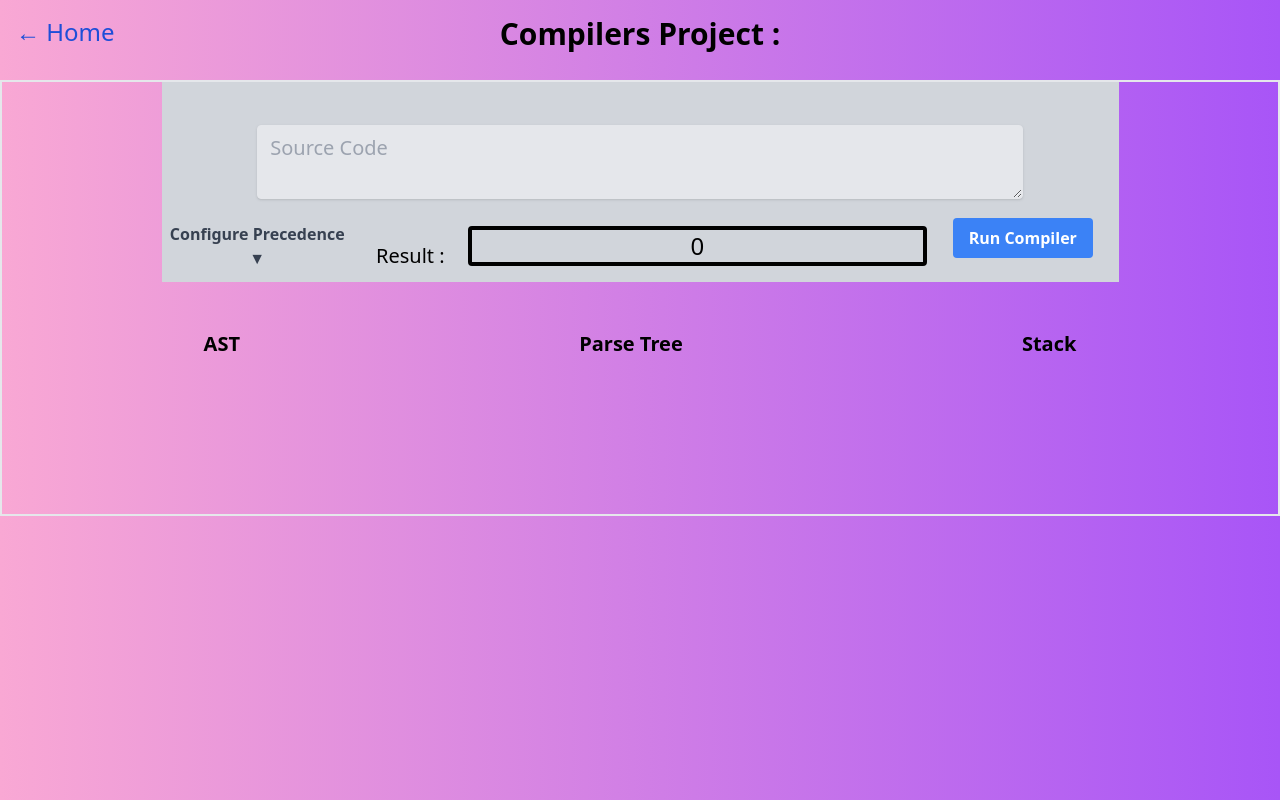
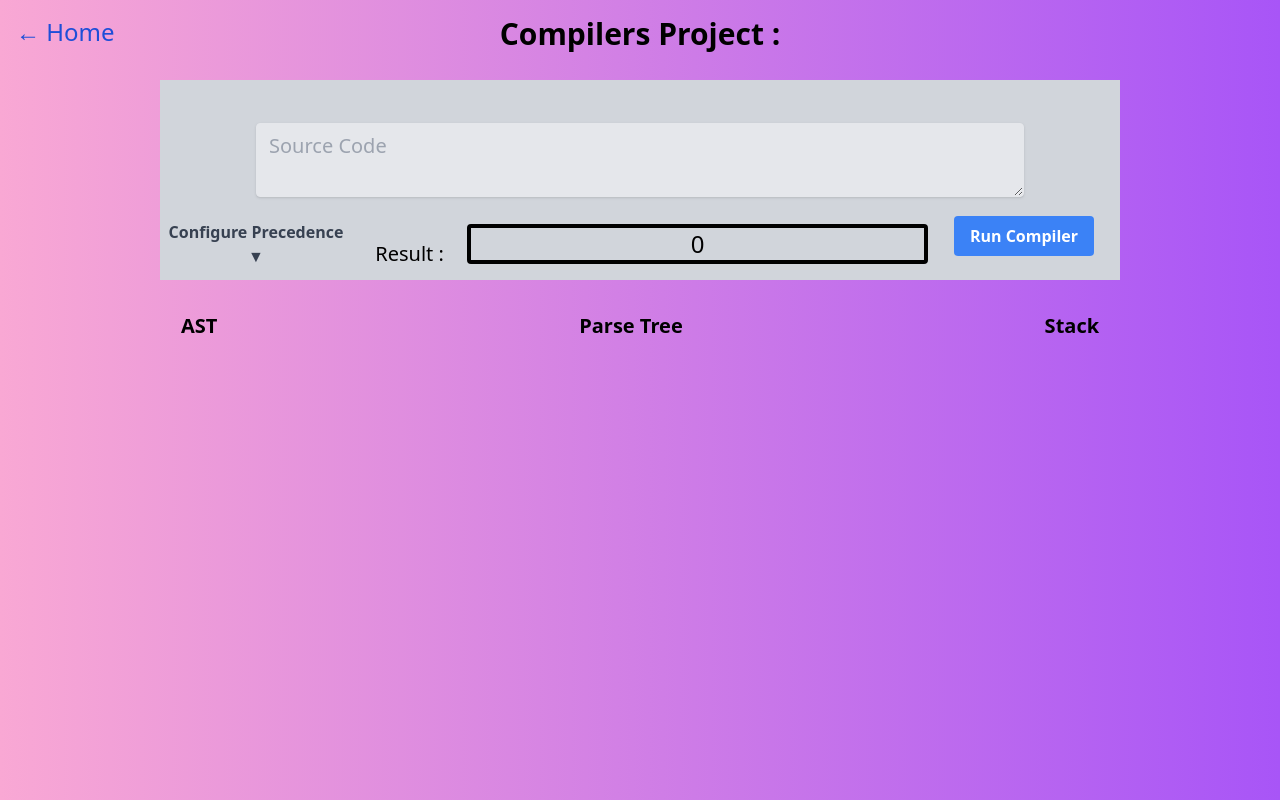
Before and after one commit to PranoSA/New-Portfolio-Site, a Next.js app: page /compilers in a window 1280 px wide. Built offline with nearby package versions, Linux system fonts and the light colour scheme.

Commit message:
Changed Compilers Layout

```diff
--- a/src/app/compilers/page.tsx
+++ b/src/app/compilers/page.tsx
@@ -461,7 +461,7 @@ export default function Home() {
         <h1 className="w-full text-3xl font-bold "> Compilers Project : </h1>
       </div>
 
-      <div className="w-full p-30 text-center border-2 flex flex-wrap justify-center">
+      <div className="w-full p-30 text-center flex flex-wrap justify-center">
         {
           <div className="flex w-full flex-wrap justify-center">
             {CompilerTile({
@@ -489,38 +489,56 @@ export default function Home() {
               setCurrentStep: (step: number) =>
                 setCurrentStep(step + currentStep),
             })}
-            <div className="w-full flex flex-center p-4 text-center">
-              <div className="w-full flex flex-center justify-around p-4 text-center h-10">
+            <div className="w-full flex flex-center pt-4 text-center">
+              <div className="w-full flex flex-center justify-around text-center h-10">
                 <button
-                  className=" text-black text-xl  font-bold p-4  rounded h-10 "
-                  onClick={() => setDisplayState(DisplayStates.AST)}
+                  className=" text-black text-xl pt-4  font-bold  rounded h-10 "
+                  onClick={() => {
+                    displayState === DisplayStates.AST
+                      ? setDisplayState(DisplayStates.None)
+                      : setDisplayState(DisplayStates.AST);
+                  }}
                 >
                   AST
                 </button>
                 <button
-                  className=" text-black text-xl  font-bold p-4  rounded h-10 "
-                  onClick={() => setDisplayState(DisplayStates.ParseTree)}
+                  className=" text-black text-xl  font-bold pt-4  rounded h-10 "
+                  onClick={() =>
+                    displayState === DisplayStates.ParseTree
+                      ? setDisplayState(DisplayStates.None)
+                      : setDisplayState(DisplayStates.ParseTree)
+                  }
                 >
                   Parse Tree
                 </button>
                 <button
-                  className=" text-black text-xl  font-bold p-4  rounded h-10 "
-                  onClick={() => setDisplayState(DisplayStates.Stack)}
+                  className=" text-black text-xl  font-bold pt-4  rounded h-10 "
+                  onClick={() =>
+                    displayState === DisplayStates.Stack
+                      ? setDisplayState(DisplayStates.None)
+                      : setDisplayState(DisplayStates.Stack)
+                  }
                 >
                   Stack
                 </button>
               </div>
             </div>
-            <div className="w-full p-4 justify-center" ref={d3Ref}></div>
+            <div className="w-full justify-center pl-10" ref={d3Ref}></div>
 
-            <div className="w-full flex p-4 text-center jusitfy-around">
-              <div className="text-center justify-center" ref={d3RefAST}></div>
-              <div className=" p-4 text-center">
+            <div className="w-full flex text-center justify-around">
+              <div
+                className="text-center justify-center pl-10"
+                ref={d3RefAST}
+              ></div>
+              <div className=" pt-4 text-center">
                 {displayState === DisplayStates.ParseTree ? (
                   <div className="w-full p-4 text-center">
                     {grammarRules.map((rule, index) => {
                       return (
-                        <p key={index} className="p-4 text-xl text-bold">
+                        <p
+                          key={index}
+                          className="p-4 text-2xl font-black font-bold"
+                        >
                           Rule #{index + 1} : {rule}
                         </p>
                       );
@@ -529,7 +547,7 @@ export default function Home() {
                 ) : null}
               </div>
             </div>
-            <div className="w-full p-4 text-center justify-around">
+            <div className="w-full pt-4 text-center justify-around">
               <div className=" text-center flex flex-wrap">
                 {DisplayStates.AST === displayState ? (
                   <div className="w-full  flex  justify-around">
@@ -553,7 +571,7 @@ export default function Home() {
               </div>
             </div>
 
-            <div className="w-full p-4 text-center">
+            <div className="w-full pt-4 text-center">
               {DisplayStates.Stack === displayState ? (
                 <div className="w-full  flex flex-col items-center justify-center">
                   <div className="w-full">
```
